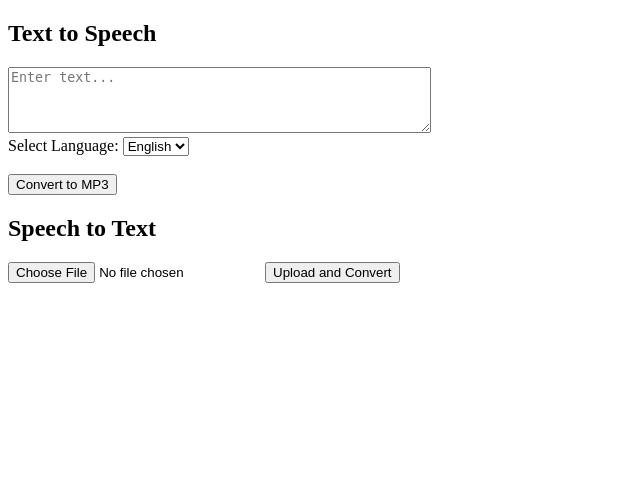
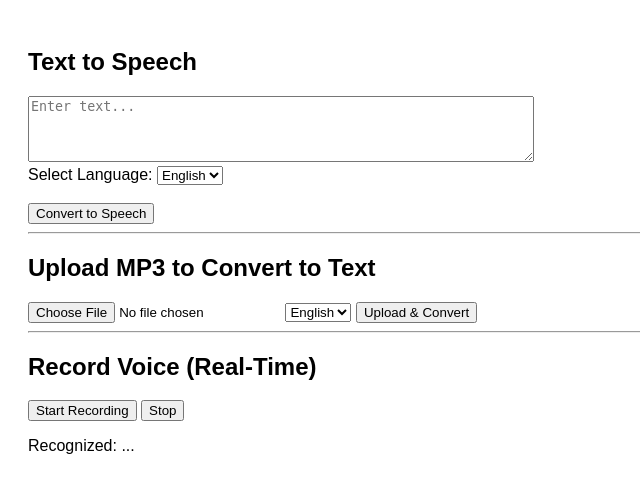
Before and after one commit to yashdhimangethub48/text-speech-app, a Flask app: page / in a window 1280 px wide. Shown: the top 493 px of the page, without its empty margins (0-640 px from the left). Run offline with Flask 3, Linux system fonts and the light colour scheme.

Commit message:
Update index.html

```diff
--- a/templates/index.html
+++ b/templates/index.html
@@ -1,37 +1,83 @@
 <!DOCTYPE html>
 <html lang="en">
 <head>
-  <meta charset="UTF-8" />
+  <meta charset="UTF-8">
   <title>Text ↔ Speech App</title>
+  <style>
+    body { font-family: Arial; padding: 20px; }
+    textarea { width: 100%; max-width: 500px; }
+    audio { margin-top: 10px; display: block; }
+  </style>
 </head>
 <body>
   <h2>Text to Speech</h2>
   <form method="POST">
-    <textarea name="text_input" rows="4" cols="50" placeholder="Enter text...">{{ text_input }}</textarea><br>
+    <textarea name="text_input" rows="4" placeholder="Enter text...">{{ text_input }}</textarea><br>
     <label>Select Language:</label>
     <select name="language">
-      <option value="en" {% if selected_lang == 'en' %}selected{% endif %}>English</option>
-      <option value="hi" {% if selected_lang == 'hi' %}selected{% endif %}>Hindi</option>
+      <option value="en" {% if lang_code == 'en' %}selected{% endif %}>English</option>
+      <option value="hi" {% if lang_code == 'hi' %}selected{% endif %}>Hindi</option>
     </select><br><br>
-    <button type="submit">Convert to MP3</button>
+    <button type="submit">Convert to Speech</button>
   </form>
+
   {% if mp3_path %}
     <audio controls>
       <source src="{{ url_for('download', filename=mp3_path.split('/')[-1]) }}" type="audio/mpeg">
-      Your browser does not support the audio element.
-    </audio><br>
+    </audio>
     <a href="{{ url_for('download', filename=mp3_path.split('/')[-1]) }}">Download MP3</a>
   {% endif %}
 
-  <h2>Speech to Text</h2>
+  <hr>
+
+  <h2>Upload MP3 to Convert to Text</h2>
   <form method="POST" enctype="multipart/form-data">
     <input type="file" name="audio_file" accept=".mp3">
-    <input type="hidden" name="language" value="{{ selected_lang }}">
-    <button type="submit">Upload and Convert</button>
+    <select name="language">
+      <option value="en" {% if lang_code == 'en' %}selected{% endif %}>English</option>
+      <option value="hi" {% if lang_code == 'hi' %}selected{% endif %}>Hindi</option>
+    </select>
+    <button type="submit">Upload & Convert</button>
   </form>
+
   {% if text_result %}
     <h3>Recognized Text:</h3>
     <p>{{ text_result }}</p>
   {% endif %}
+
+  <hr>
+
+  <h2>Record Voice (Real-Time)</h2>
+  <button onclick="startRecording()">Start Recording</button>
+  <button onclick="stopRecording()">Stop</button>
+  <p id="liveText">Recognized: ...</p>
+
+  <script>
+    let recognition;
+    function startRecording() {
+      if (!('webkitSpeechRecognition' in window)) {
+        alert('Speech Recognition not supported in your browser.');
+        return;
+      }
+      recognition = new webkitSpeechRecognition();
+      recognition.lang = "{{ lang_code }}-IN";
+      recognition.continuous = true;
+      recognition.interimResults = true;
+
+      recognition.onresult = function(event) {
+        let transcript = '';
+        for (let i = event.resultIndex; i < event.results.length; i++) {
+          transcript += event.results[i][0].transcript;
+        }
+        document.getElementById("liveText").innerText = "Recognized: " + transcript;
+      };
+
+      recognition.start();
+    }
+
+    function stopRecording() {
+      if (recognition) recognition.stop();
+    }
+  </script>
 </body>
 </html>
```
